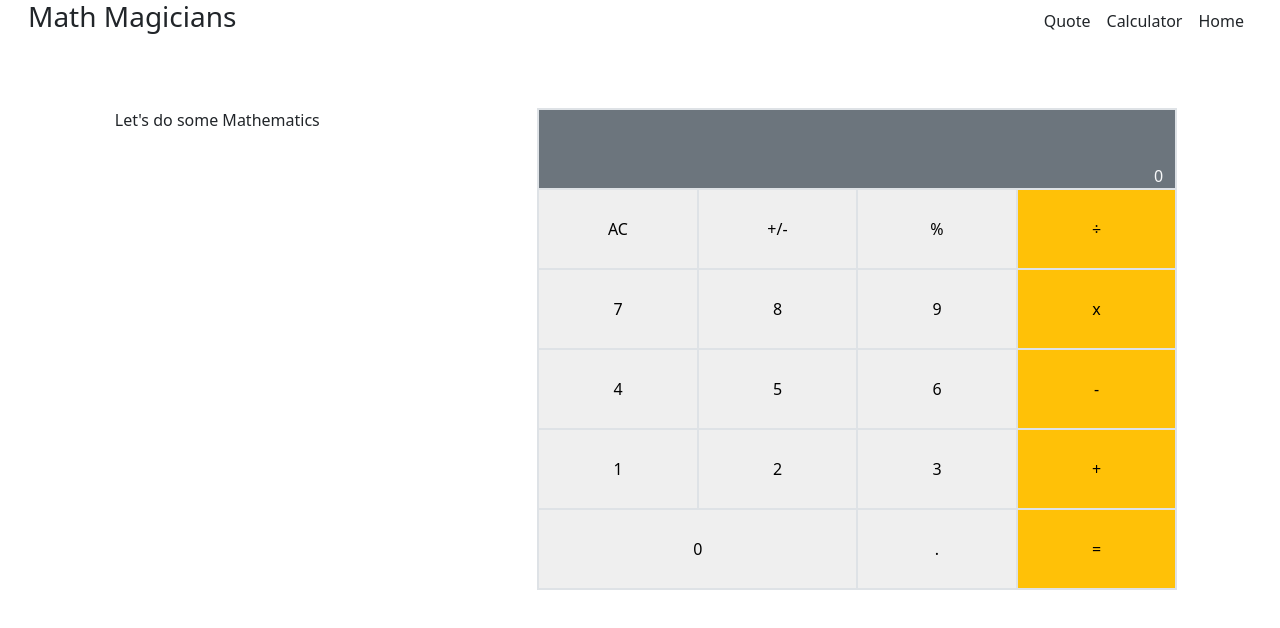
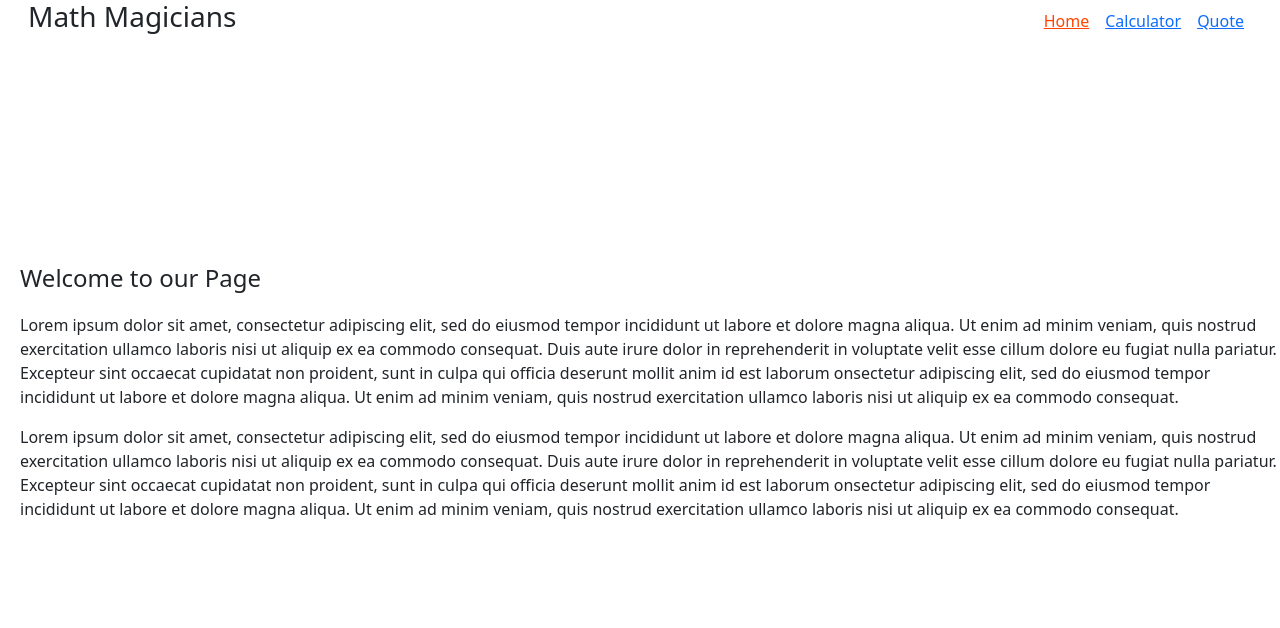
Before and after one commit to Emmanuelaaron/math-magicians, a React (Create React App) app: page / in a window 1280 px wide. Shown: the top 628 px of the page. Built offline with nearby package versions, Linux system fonts and the light colour scheme.

Commit message:
Adds the Home page

```diff
--- a/package.json
+++ b/package.json
@@ -11,6 +11,7 @@
     "react": "^17.0.2",
     "react-bootstrap": "^1.6.3",
     "react-dom": "^17.0.2",
+    "react-router-dom": "^5.3.0",
     "react-scripts": "4.0.3",
     "web-vitals": "^1.0.1"
   },
--- a/src/App.js
+++ b/src/App.js
@@ -1,5 +1,11 @@
 import React from 'react';
+import {
+  BrowserRouter as Router,
+  Route,
+  Switch,
+} from 'react-router-dom';
 import Calculator from './components/calculator';
+import Home from './components/Home';
 import './styles/App.css';
 
 class App extends React.Component {
@@ -10,9 +16,17 @@ class App extends React.Component {
 
   render() {
     return (
-      <div className="App">
-        <Calculator />
-      </div>
+      <Router>
+        <Switch>
+          <Route path="/calculator">
+            <Calculator />
+          </Route>
+          <Route path="/">
+            <Home />
+          </Route>
+        </Switch>
+      </Router>
+
     );
   }
 }
--- a/src/components/Header.js
+++ b/src/components/Header.js
@@ -1,17 +1,40 @@
 import React from 'react';
+import { NavLink } from 'react-router-dom';
 import '../styles/App.css';
 
-const Header = () => (
+const Header = () => {
+  const links = [
+    {
+      id: 1,
+      path: '/Quote',
+      text: 'Quote',
+    },
+    {
+      id: 2,
+      path: '/Calculator',
+      text: 'Calculator',
+    },
+    {
+      id: 3,
+      path: '/',
+      text: 'Home',
+    },
+  ];
+
+  return (
     <header className="header">
       <div className="HeaderLeft">
         <h3>Math Magicians</h3>
       </div>
       <ul className="headerRight">
-      <li>Home</li>
-      <li>Calculator</li>
-      <li>Quote</li>
+        {links.map((link) => (
+          <li key={link.id}>
+            <NavLink to={link.path} activeClassName="active-link" exact>{link.text}</NavLink>
+          </li>
+        ))}
       </ul>
     </header>
   );
+};
 
 export default Header;
--- /dev/null
+++ b/src/components/Home.js
@@ -0,0 +1,49 @@
+import Header from './Header';
+import '../styles/App.css';
+
+const Home = () => (
+  <>
+    <Header />
+    <section className="home">
+      <div className="content">
+        <h4 className="welcome-heading">Welcome to our Page</h4>
+        <p>
+          Lorem ipsum dolor sit amet,
+          consectetur adipiscing elit, sed do eiusmod tempor
+          incididunt ut labore et dolore magna aliqua.
+          Ut enim ad minim veniam, quis nostrud exercitation
+          ullamco laboris nisi ut aliquip ex ea commodo
+          consequat. Duis aute irure dolor in reprehenderit
+          in voluptate velit esse cillum dolore eu fugiat nulla
+          pariatur. Excepteur sint occaecat cupidatat non
+          proident, sunt in culpa qui officia deserunt mollit
+          anim id est laborum
+          onsectetur adipiscing elit, sed do eiusmod tempor
+          incididunt ut labore et dolore magna aliqua.
+          Ut enim ad minim veniam, quis nostrud exercitation
+          ullamco laboris nisi ut aliquip ex ea commodo
+          consequat.
+        </p>
+        <p>
+          Lorem ipsum dolor sit amet,
+          consectetur adipiscing elit, sed do eiusmod tempor
+          incididunt ut labore et dolore magna aliqua.
+          Ut enim ad minim veniam, quis nostrud exercitation
+          ullamco laboris nisi ut aliquip ex ea commodo
+          consequat. Duis aute irure dolor in reprehenderit
+          in voluptate velit esse cillum dolore eu fugiat nulla
+          pariatur. Excepteur sint occaecat cupidatat non
+          proident, sunt in culpa qui officia deserunt mollit
+          anim id est laborum
+          onsectetur adipiscing elit, sed do eiusmod tempor
+          incididunt ut labore et dolore magna aliqua.
+          Ut enim ad minim veniam, quis nostrud exercitation
+          ullamco laboris nisi ut aliquip ex ea commodo
+          consequat.
+        </p>
+      </div>
+    </section>
+  </>
+);
+
+export default Home;
--- a/src/components/calculator.js
+++ b/src/components/calculator.js
@@ -19,7 +19,7 @@ const Calculator = () => {
     <>
       <Header />
       <div className="calculator">
-        <p>Let's do some Mathematics</p>
+        <p>Lets do some Mathematics</p>
         <div className="row border w-50">
           <div className="col-12 div height border d-flex justify-content-end align-items-end bg-secondary text-light">{next || total || '0'}</div>
           <button type="button" className={uniformStyles} onClick={clickHandler}>AC</button>
--- a/src/styles/App.css
+++ b/src/styles/App.css
@@ -1,5 +1,5 @@
 
-.header{
+.header {
   display: flex;
   justify-content: space-between;
   align-items: center;
@@ -13,8 +13,33 @@
   overflow: hidden;
 }
 
-
 li {
   float: right;
   padding: 8px;
 }
+
+.active-link {
+  color: orangered;
+  text-decoration: underline;
+}
+
+.home {
+  padding-left: 20px;
+  height: 100vh;
+}
+
+.content {
+  margin: 0;
+  position: absolute;
+  top: 50%;
+  -ms-transform: translateY(-50%);
+  transform: translateY(-50%);
+}
+
+.welcome-heading {
+  margin-bottom: 20px;
+}
+
+body {
+  overflow: hidden;
+}
```
Also changed, not shown: 1 other file (tests, documents, lock files or other folders). Lines whose indentation alone changed are shown as unchanged.
